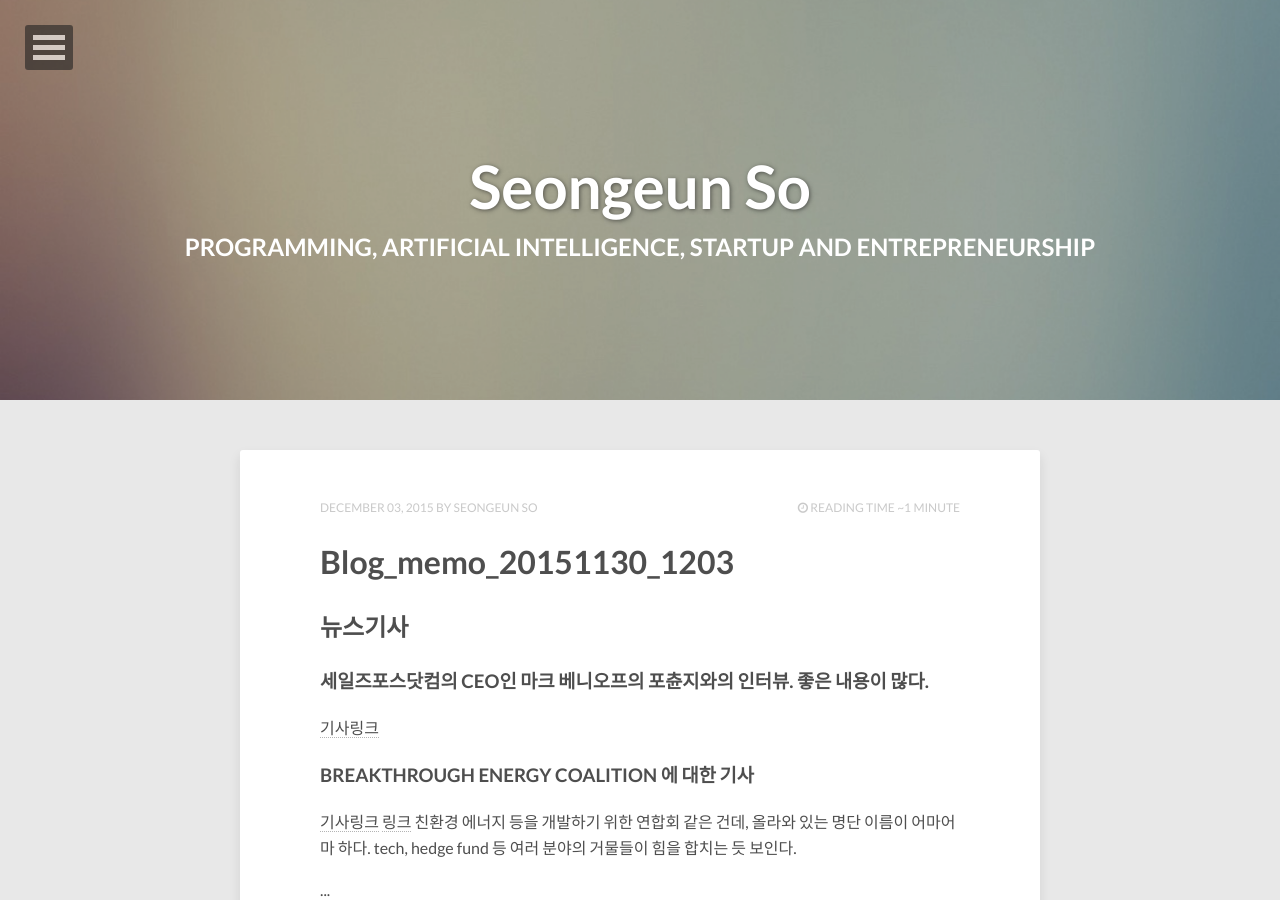
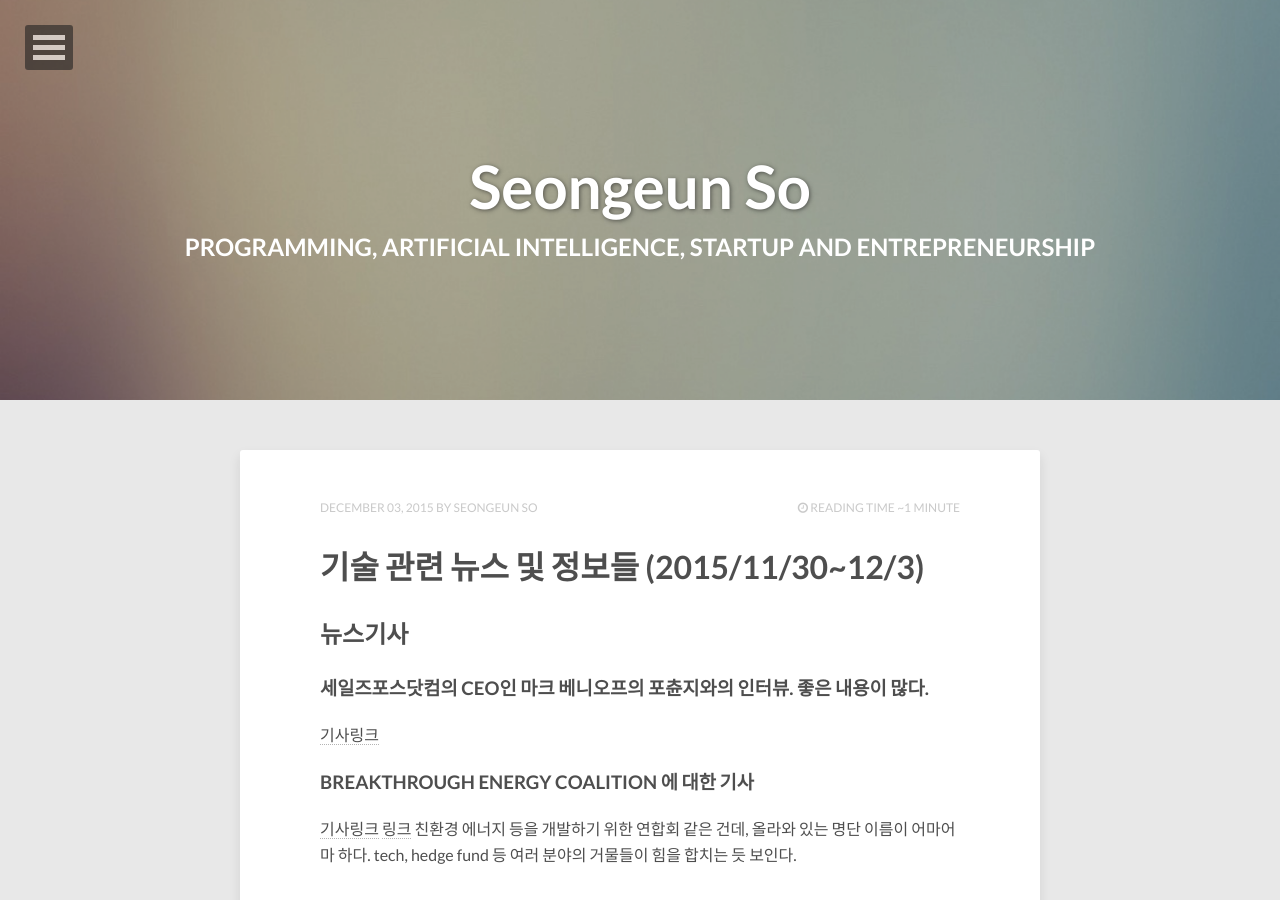
Before and after one commit to sungeuns/sungeuns.github.com, a Jekyll site: the page built from index.html, in a window 1280 px wide and 900 px high. Built offline with Jekyll 4.4.1, drawn with Linux system fonts in a browser that asks for light colours; nearby versions of some CDN libraries; the list of posts is cut into pages by our own code.

Commit message:
20151206_1

```diff
--- a/_posts/2015-12-03-blog_memo_20151130_1203.md
+++ b/_posts/2015-12-03-blog_memo_20151130_1203.md
@@ -1,3 +1,10 @@
+---
+layout: post
+title:  "기술 관련 뉴스 및 정보들  (2015/11/30~12/3)"
+date:   2015-12-03 00:13:00
+tags: [Science & Technology]
+---
+
 ## 뉴스기사
 
 ### 세일즈포스닷컴의 CEO인 마크 베니오프의 포츈지와의 인터뷰. 좋은 내용이 많다.
```
